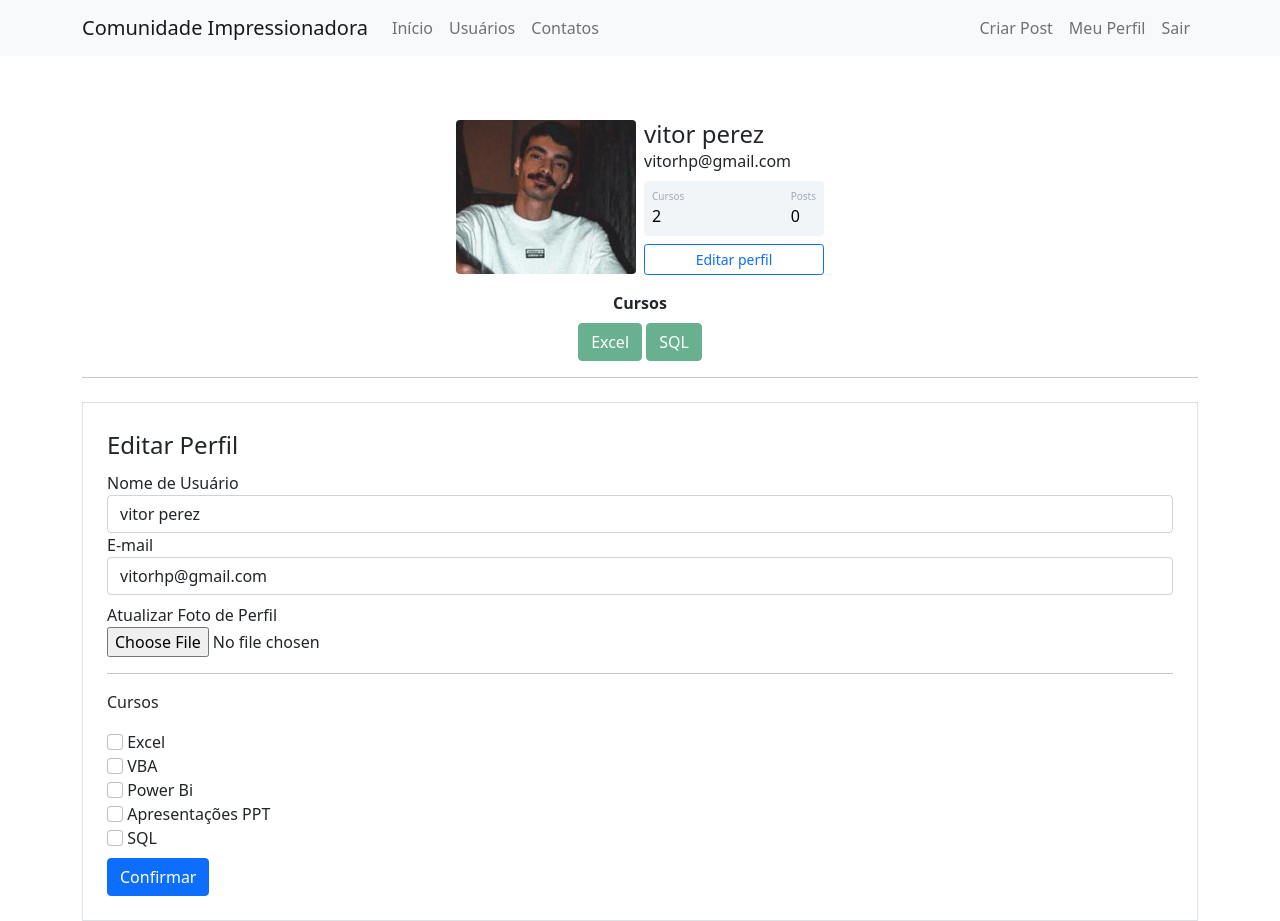
After one commit to Vitorhernandezpz/SiteComunidade, a Flask app: page /perfil/editar in a window 1280 px wide. The commit adds this page. Run offline with Flask 2, Linux system fonts and the light colour scheme; a user stored in the database is signed in; some libraries are stand-ins or nearby versions.

Commit message:
exibição dos cursos no perfil do usuario/ exibição dos usuarios existentes na pagina de usuarios/ criação dos cursos na pagina de editar perfil

```diff
--- a/comunidadeimpressionadora/forms.py
+++ b/comunidadeimpressionadora/forms.py
@@ -1,7 +1,9 @@
 from flask_wtf import FlaskForm
+from flask_wtf.file import FileField, FileAllowed
 from wtforms import StringField, PasswordField, SubmitField, BooleanField
 from wtforms.validators import DataRequired, Length, Email, EqualTo, ValidationError
 from comunidadeimpressionadora.models import Usuario
+from flask_login import current_user
 
 class FormLogin(FlaskForm):
     email = StringField('E-mail', validators=[DataRequired(), Email()])
@@ -21,3 +23,20 @@ class FormCriarConta(FlaskForm):
         usuario = Usuario.query.filter_by(email=email.data).first()
         if usuario:
             raise ValidationError('E-mail já cadastrado.')
+
+class FormEditarPerfil(FlaskForm):
+    username = StringField('Nome de Usuário', validators=[DataRequired()])
+    email = StringField('E-mail', validators=[DataRequired(), Email()])
+    foto_perfil = FileField('Atualizar Foto de Perfil', validators=[FileAllowed(['jpg', 'png'])])
+    curso_excel = BooleanField('Excel')
+    curso_vba = BooleanField('VBA')
+    curso_powerbi = BooleanField('Power Bi')
+    curso_ppt = BooleanField('Apresentações PPT')
+    curso_sql = BooleanField('SQL')
+    botao_submit_editarperfil = SubmitField('Confirmar')
+
+    def validate_email(self, email):            # Verifica se já existe um email cadastrado na base
+        if current_user.email != email.data:
+            usuario = Usuario.query.filter_by(email=email.data).first()
+            if usuario:
+                raise ValidationError('Já existe um usuário com esse e-mail. Cadastre outro e-mail')
--- a/comunidadeimpressionadora/models.py
+++ b/comunidadeimpressionadora/models.py
@@ -13,7 +13,7 @@ class Usuario(database.Model, UserMixin):
     senha = database.Column(database.String, nullable=False)
     foto_perfil = database.Column(database.String, default='default.jpg')
     posts = database.relationship('Post', backref='autor', lazy=True) #backref-> cria uma coluna autor na tabela post #lazy=true -> verifica todos os dados que tem da outra tabela no relacionamento
-    cursos = database.Column(database.String, nullable=False, default='Não informado')
+    cursos = database.Column(database.String, nullable=False, default='Não Informado')
 
 class Post(database.Model):
     id = database.Column(database.Integer, primary_key=True)
--- a/comunidadeimpressionadora/routes.py
+++ b/comunidadeimpressionadora/routes.py
@@ -1,10 +1,11 @@
 from flask import render_template, request, flash, redirect, url_for
-from comunidadeimpressionadora.forms import FormLogin, FormCriarConta
+from comunidadeimpressionadora.forms import FormLogin, FormCriarConta, FormEditarPerfil
 from comunidadeimpressionadora import app, database, bcrypt
 from comunidadeimpressionadora.models import Usuario
 from flask_login import login_user, logout_user, current_user, login_required
-
-lista_usuarios = ['vitor', 'ernande',' joao', 'maria']
+import secrets
+import os
+from PIL import Image
 
 @app.route("/")#decorator
 def home():
@@ -17,6 +18,7 @@ def contato():
 @app.route('/lista-usuario')
 @login_required
 def usuarios():
+    lista_usuarios = Usuario.query.all()
     return render_template('usuarios.html', lista_usuarios=lista_usuarios)
 
 @app.route('/login', methods=['GET','POST'])
@@ -42,7 +44,7 @@ def login():
         database.session.commit()
         flash(f'Conta criada para o e-mail: {form_criar_conta.email.data}', 'alert-success')
         return redirect(url_for('home'))
-    return render_template('login.html', form_login=form_login, form_criar_conta=form_criar_conta) #Passa pro html as informações
+    return render_template('login.html', form_login=form_login, form_criar_conta=form_criar_conta) #Passa pro html as informações do back. class form_login e form_criar_conta
 
 
 @app.route('/sair')
@@ -62,3 +64,42 @@ def perfil():
 @login_required
 def criar_post():
     return render_template('criarpost.html')
+
+#cria um codigo/adicionar um codigo no nome da imagem/pegar o caminho onde vai salvar a img/reduzir o tamanho da img/dps salvar a foto na pasta foto_perfil/depois da func muda o campofoto_perfil para o novo nome da img
+def salvar_imagem(imagem):
+    codigo = secrets.token_hex(8)
+    nome, extensao = os.path.splitext(imagem.filename)
+    nome_arquivo = nome + codigo + extensao
+    caminho_completo = os.path.join(app.root_path, 'static/fotos_perfil', nome_arquivo)
+    tamanho = (200,200)
+    imagem_reduzida = Image.open(imagem)
+    imagem_reduzida.thumbnail(tamanho)
+    imagem_reduzida.save(caminho_completo)
+    return nome_arquivo
+
+def atualizar_cursos(form):
+    lista_cursos = []
+    for campo in form:
+        if 'curso_' in campo.name and campo.data:
+            lista_cursos.append(campo.label.text)
+    return ';'.join(lista_cursos)                           #join percorre toda lista de cursos e vai juntar cada item com ';' transformando em string
+
+@app.route('/perfil/editar', methods=['GET','POST'])
+@login_required
+def editar_perfil():
+    form = FormEditarPerfil()
+    if form.validate_on_submit():
+        current_user.email = form.email.data
+        current_user.username = form.username.data
+        if form.foto_perfil.data:
+            nome_imagem = salvar_imagem(form.foto_perfil.data)
+            current_user.foto_perfil = nome_imagem
+        current_user.cursos = atualizar_cursos(form)
+        database.session.commit()
+        flash(f'Perfil atualizado com sucesso', 'alert-success')
+        return redirect(url_for('perfil'))
+    elif request.method == 'GET':                                   #Serve para um form ser preenchido automaticamente. metodo GET carrega o formulario e não envia o form(metodo POST)
+        form.email.data = current_user.email
+        form.username.data = current_user.username
+    foto_perfil = url_for('static', filename='fotos_perfil/{}'.format(current_user.foto_perfil))  # -> pegamos o nome do arquivo da foto de perfil do user logado. usando a propriedade da classe usuario
+    return render_template('editar_perfil.html', foto_perfil = foto_perfil, form=form)
--- /dev/null
+++ b/comunidadeimpressionadora/templates/editar_perfil.html
@@ -0,0 +1,67 @@
+{% extends 'perfil.html' %}
+
+{% block form_editar_perfil %}
+
+    <div class="container">
+        <hr>
+        <div class="row">
+            <div class="col">
+                <form method="POST" action="" class="border p-4 mt-2" enctype="multipart/form-data">
+                    {{ form.csrf_token }}
+                    <legend>Editar Perfil</legend>
+                    <fieldset>
+                        <div class="form-group">
+                            {{ form.username.label(class="form-control-label") }}
+                            {% if form.username.errors %}
+                                {{ form.username(class="form-control is-invalid")}}
+                            <div class="invalid-feedback">
+                                {% for erro in form.username.errors %}
+                                    {{ erro }}
+                                {% endfor %}
+                            </div>
+                            {% else %}
+                                {{ form.username(class="form-control") }}
+                            {% endif %}
+                        </div>
+                        <div class="form-group">
+                            {{ form.email.label(class="form-control-label") }}
+                            {% if form.email.errors %}
+                                {{ form.email(class="form-control is-invalid")}}
+                            <div class="invalid-feedback">
+                                {% for erro in form.email.errors %}
+                                    {{ erro }}
+                                {% endfor %}
+                            </div>
+                            {% else %}
+                                {{ form.email(class="form-control") }}
+                            {% endif %}
+                        </div>
+                        <div class="form-group mt-2">
+                            {{ form.foto_perfil.label }}
+                            <br>
+                            {{ form.foto_perfil(class="form-control-file") }}
+                            {% if form.foto_perfil.errors %}
+                                {% for erro in form.foto_perfil.errors %}
+                                    <span class="text-danger">{{ erro }}</span><br>
+                                {% endfor %}
+                            {% endif %}
+                        </div>
+                        <hr>
+                        <p>Cursos</p>
+                        {% for campo in form %}
+                            {% if 'curso_' in campo.name %}
+                                <div class="form-group">
+                                    {{ campo(class="form-check-input") }}
+                                    {{ campo.label(class="form-check-label") }}
+                                </div>
+                            {% endif %}
+                        {% endfor %}
+
+                    </fieldset>
+                    {{ form.botao_submit_editarperfil(class="btn btn-primary mt-2") }}
+                </form>
+            </div>
+        </div>
+    </div>
+
+{% endblock %}
--- a/comunidadeimpressionadora/templates/home.html
+++ b/comunidadeimpressionadora/templates/home.html
@@ -2,8 +2,7 @@
 
 {% block body %}
     <div class="container">
-        <h1>Hello, World, top demais, legal!</h1>
-        <h2>Testando novo arquivo</h2>
+        <h1>Home</h1>
     </div>
 
 {% endblock %}
--- a/comunidadeimpressionadora/templates/perfil.html
+++ b/comunidadeimpressionadora/templates/perfil.html
@@ -1,22 +1,28 @@
 {% extends 'base.html' %}
 
 {% block body %}
-    <div class="container">
         <div class="container mt-5 d-flex justify-content-center">
             <div class="card p-3">
                 <div class="d-flex align-items-center">
                     <div class="image pe-2">
-                <img src="{{ foto_perfil }}" class="rounded" width="200" >
+                <img src="{{ foto_perfil }}" class="rounded" width="180" >
                 </div>
 
                 <div class="ml-3 w-100">
                    <h4 class="mb-0 mt-0">{{ current_user.username }}</h4>
                    <span>{{ current_user.email }}</span>
                    <div class="p-2 mt-2 bg-primary d-flex justify-content-between rounded text-white stats">
+                       {% if 'Não Informado' in current_user.cursos or current_user.cursos == ''%}
                             <div class="d-flex flex-column">
                                 <span class="articles">Cursos</span>
                                 <span class="number1">0</span>
                             </div>
+                        {% else %}
+                            <div class="d-flex flex-column">
+                                <span class="articles">Cursos</span>
+                                <span class="number1">{{ current_user.cursos.count(';') + 1 }}</span>
+                            </div>
+                        {% endif %}
 
                     <div class="d-flex flex-column">
                         <span class="followers">Posts</span>
@@ -25,13 +31,30 @@
 
                    </div>
                    <div class="button mt-2 d-flex flex-row align-items-center">
+                    <a class="w-100" href="{{ url_for('editar_perfil') }}">
                         <button class="btn btn-sm btn-outline-primary w-100">Editar perfil</button>
+                    </a>
                    </div>
 
                 </div>
                 </div>
             </div>
          </div>
+
+        <div class="row justify-content-center">
+            <div class="col col-4" style="text-align: center">
+                {% if 'Não Informado' in current_user.cursos or current_user.cursos == ''%}
+                    <br>
+                {% else %}
+                    <strong>Cursos</strong><br>
+                    {% for curso in current_user.cursos.split(';') %}
+                    <button type="button" class="btn btn-success mt-2" disabled>{{ curso }}</button>
+                    {% endfor %}
+                {% endif %}
+            </div>
         </div>
 
+
+{% block form_editar_perfil %}
 {% endblock %}
+{% endblock %}
```
Also changed, not shown: comunidadeimpressionadora/Comentários.py (+10 -1 lines), comunidadeimpressionadora/templates/usuarios.html (+50 -3 lines), comunidadeimpressionadora/comunidade.db, comunidadeimpressionadora/static/fotos_perfil/foto perfil029b383f0c9ea6fd.jpg (added), comunidadeimpressionadora/static/fotos_perfil/foto perfil66ca1757a1763bc9.jpg (added), comunidadeimpressionadora/static/fotos_perfil/foto perfilb2cfb9036dde308b.jpg (added). Lines whose indentation alone changed are shown as unchanged.
